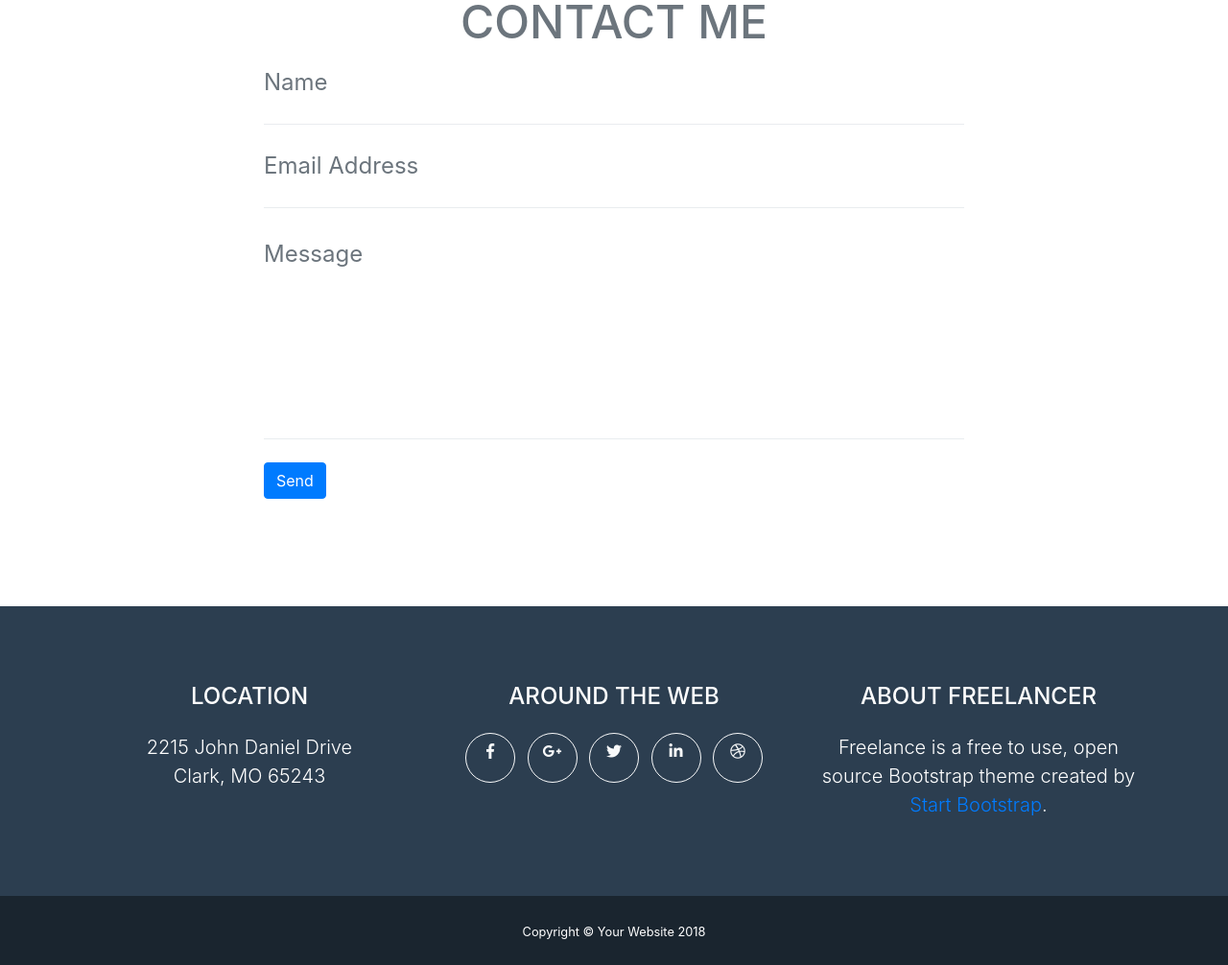
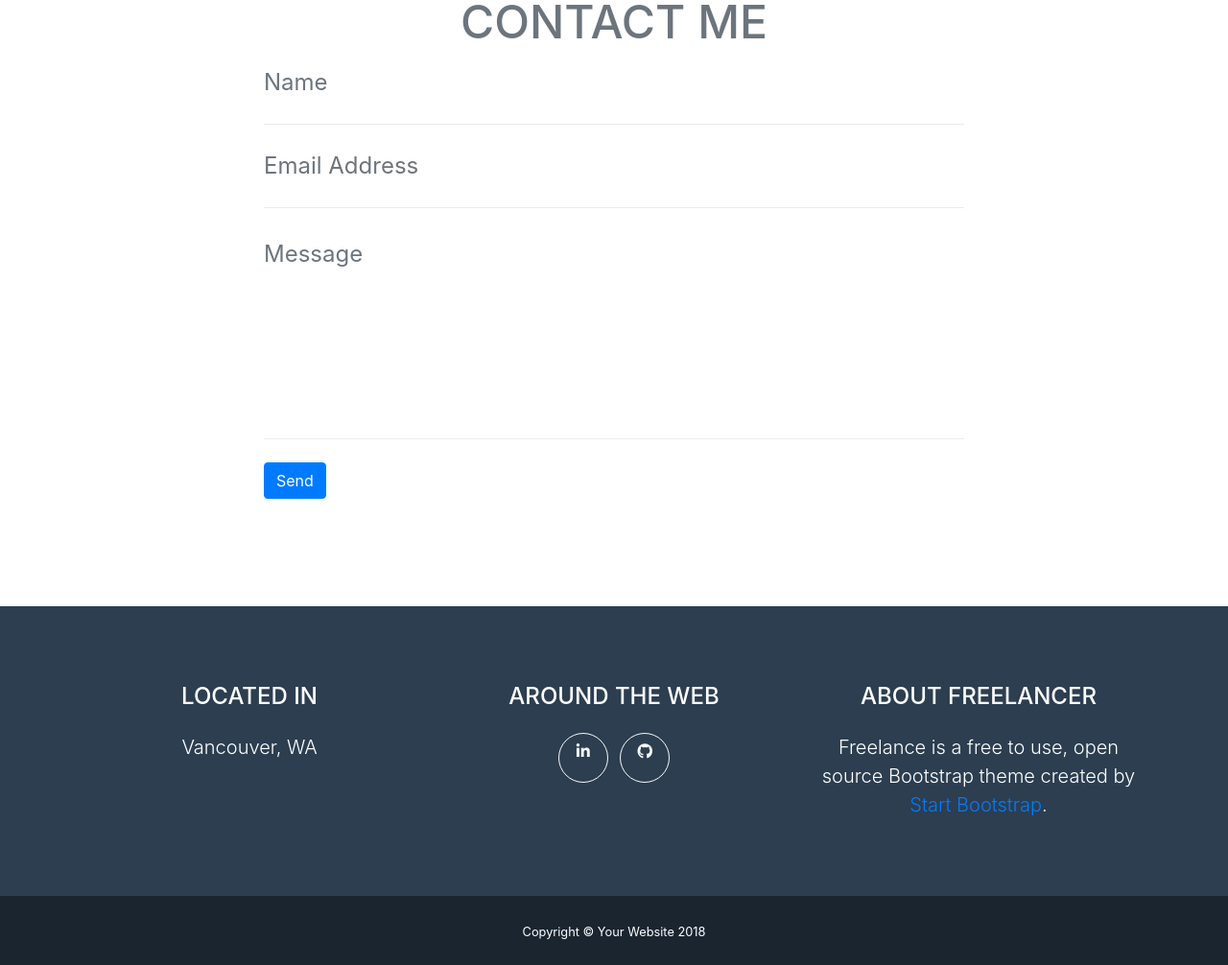
Before and after one commit to jeremyadreher/New-Portfolio, a website with bundled scripts: page index.html in a window 1280 px wide. Shown: the part 2260-3266 px from the top of the page at 96% size. Built offline with nearby package versions, Linux system fonts and the light colour scheme.

Commit message:
Updated footer

```diff
--- a/index.html
+++ b/index.html
@@ -202,28 +202,12 @@
       <div class="container">
         <div class="row">
           <div class="col-md-4 mb-5 mb-lg-0">
-            <h4 class="text-uppercase mb-4">Location</h4>
-            <p class="lead mb-0">2215 John Daniel Drive
-              <br>Clark, MO 65243</p>
+            <h4 class="text-uppercase mb-4">Located In</h4>
+            <p class="lead mb-0"> Vancouver, WA </p>
           </div>
           <div class="col-md-4 mb-5 mb-lg-0">
             <h4 class="text-uppercase mb-4">Around the Web</h4>
             <ul class="list-inline mb-0">
-              <li class="list-inline-item">
-                <a class="btn btn-outline-light btn-social text-center rounded-circle" href="#">
-                  <i class="fab fa-fw fa-facebook-f"></i>
-                </a>
-              </li>
-              <li class="list-inline-item">
-                <a class="btn btn-outline-light btn-social text-center rounded-circle" href="#">
-                  <i class="fab fa-fw fa-google-plus-g"></i>
-                </a>
-              </li>
-              <li class="list-inline-item">
-                <a class="btn btn-outline-light btn-social text-center rounded-circle" href="#">
-                  <i class="fab fa-fw fa-twitter"></i>
-                </a>
-              </li>
               <li class="list-inline-item">
                 <a class="btn btn-outline-light btn-social text-center rounded-circle" href="#">
                   <i class="fab fa-fw fa-linkedin-in"></i>
@@ -231,7 +215,7 @@
               </li>
               <li class="list-inline-item">
                 <a class="btn btn-outline-light btn-social text-center rounded-circle" href="#">
-                  <i class="fab fa-fw fa-dribbble"></i>
+                  <i class="fab fa-fw fa-github"></i>
                 </a>
               </li>
             </ul>
```
